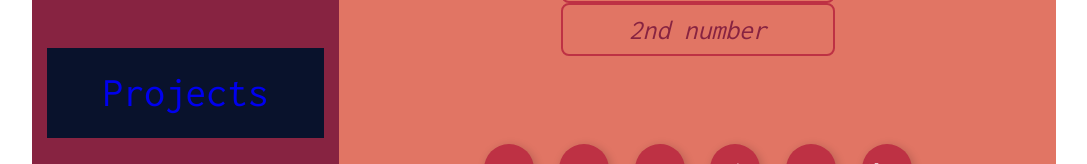
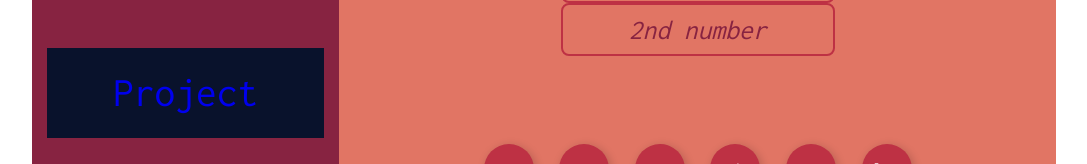
Before and after one commit to nbockert/mp-1, a plain HTML site: page templates/projects.html in a window 1280 px wide. Shown: the part 393-557 px from the top of the page, without its empty margins (96-1183 px from the left). Drawn offline with Linux system fonts and the light colour scheme; a web font is replaced by a local one.

```diff
--- a/templates/projects.html
+++ b/templates/projects.html
@@ -24,7 +24,7 @@
           <a href="experience.html">Experience</a>
         </li>
         <li>
-          <a href="projects.html">Projects</a>
+          <a href="projects.html">Project</a>
         </li>
         <li>
           <a href="skills.html">Skills</a>
```
